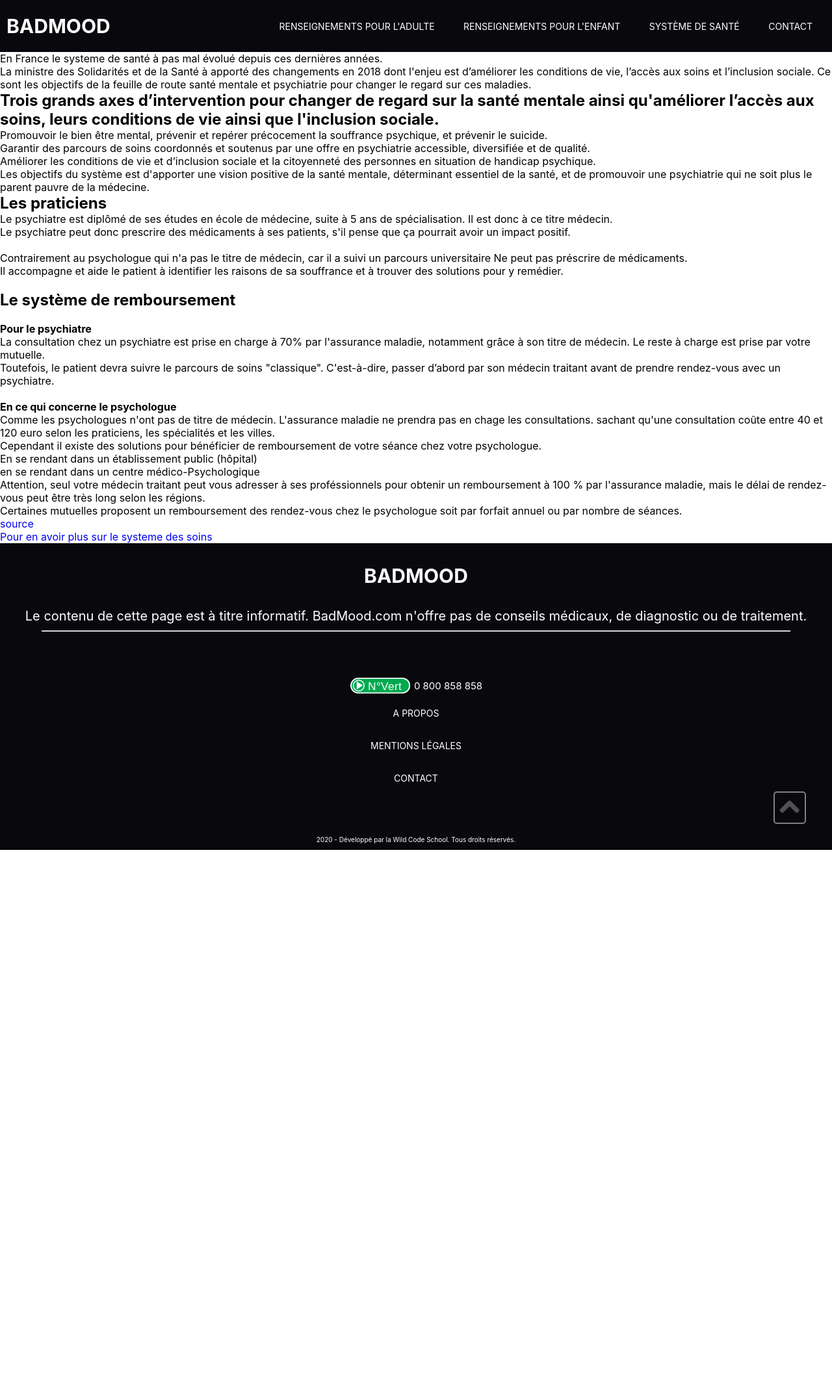
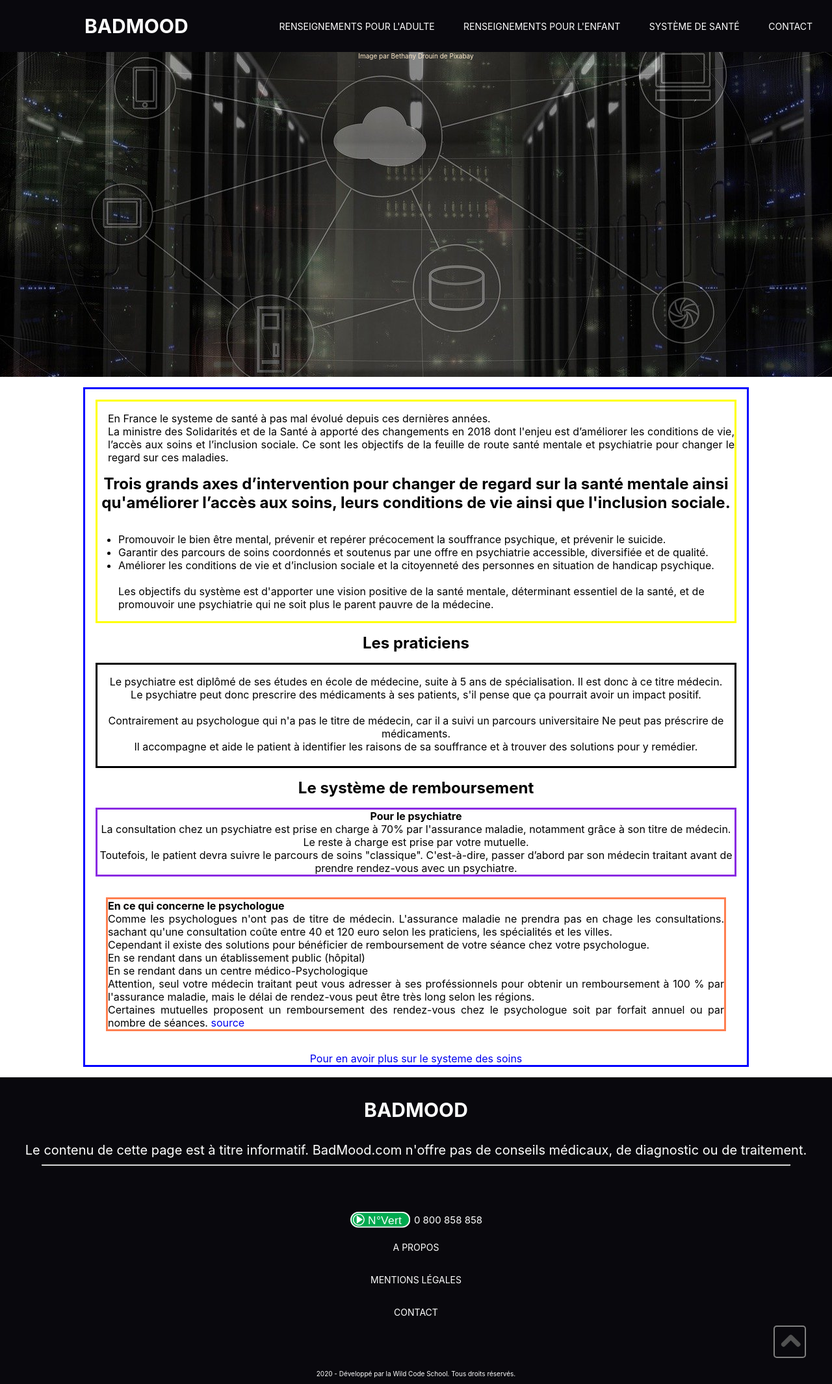
Before and after one commit to FranciscoKevin/Badmood, a PHP site: page /page_infoSysteme.php in a window 1280 px wide. Shown: the whole page at 65% size. Before the commit the page ends 1308 px from the top, so only its background shows below. Run offline with PHP 8.4, Linux system fonts and the light colour scheme; some libraries are stand-ins or nearby versions.

Commit message:
css info système

```diff
--- /dev/null
+++ b/infoSysteme.css
@@ -0,0 +1,107 @@
+body {
+    display: inline-flex;
+    flex-direction: column;
+    justify-content: center;
+    align-items: center;
+    text-align: center;
+    width: 100%;
+
+}
+/* Photo haut */
+.photoSystemeTop {
+    background-image: url('./img/systemeSante.jpg');
+    background-size: cover;
+    background-repeat: no-repeat;
+    background-position: center;
+    display: flex;
+    flex-direction: column-reverse;
+    justify-content: right;
+    align-items: flex-end;
+    width: 100%;
+    height: 500px;
+}
+
+.mentionPhotoSysteme {
+    width: 100%;
+    height: 100%;
+    color: blanchedalmond;
+    margin-bottom: 0px;
+    font-size: 10px;
+}
+
+/* box contenu */
+.littleBody {
+    display: inline-block;
+    flex-direction: column;
+    justify-content: center;
+    align-items: center;
+    width: 80%;
+    margin: 1em;
+    border: solid blue;
+}
+
+.introductionSysteme {
+    display: inline-flex;
+    flex-direction: column;
+    justify-content: center;
+    align-items: center;
+    text-align: justify;
+    margin: 1em;
+    border: solid yellow;
+}
+
+.intro {
+    text-align: justify;
+    margin-top: 1em;
+    margin-left: 1em;
+}
+
+.titreIntro {
+    justify-content: center;
+    text-align: center;
+    margin: 1em;
+    width: 100%;
+}
+
+.listIntro {
+    display: inline-block;
+    text-align: left;
+    margin-top: 1em;
+    margin-left: 2em;
+    margin-bottom: 1em;
+}
+
+.diffPro {
+    padding-top: 1em;
+    margin: 1em;
+    border: solid;
+}
+
+.psychiaRemb {
+    margin: 1em;
+    border: solid blueviolet;
+}
+
+.psychoRemb {
+    text-align: justify;
+    margin: 2em;
+    border: solid coral;
+}
+
+/* Format écran */
+@media (max-width: 800px) {
+    .littleBody {
+        width: 100%;
+        margin: 0em;
+    }
+
+    .introductionSysteme {
+        width: 100%;
+        margin: 0em;
+    }
+
+    .diffPro {
+        width: 100%;
+        margin: 0em;
+    }
+}
--- a/page_infoSysteme.php
+++ b/page_infoSysteme.php
@@ -7,6 +7,7 @@
     <link rel="stylesheet" href="header.css">
     <link rel="stylesheet" href="#">
     <link rel="stylesheet" href="footer.css">
+    <link rel="stylesheet" href="infoSysteme.css">
 
     <!-- Bibilotheque de logo svg par exemple pour le bouton menu sandwich-->
     <script src="https://kit.fontawesome.com/a076d05399.js"></script>
@@ -16,34 +17,46 @@
 
 <body>
     <?php include("header.php")?>
-        <section>
+    <section class="photoSystemeTop">
+            <p class="mentionPhotoSysteme">Image par Bethany Drouin de Pixabay</p>
+    </section>
+    <main class="littleBody">
+        <section class="introductionSysteme">
+            <div class="intro">
                 <p>En France le systeme de santé à pas mal évolué depuis ces dernières années.<br>La ministre des Solidarités et de la Santé à apporté des changements en 2018 dont l'enjeu est d’améliorer les conditions de vie, l’accès aux soins et l’inclusion sociale. Ce sont les objectifs de la feuille de route santé mentale et psychiatrie pour changer le regard sur ces maladies.</p>
-
+            </div>
+            <div class="titreIntro">
                 <h2>Trois grands axes d’intervention pour changer de regard sur la santé mentale ainsi qu'améliorer l’accès aux soins, leurs conditions de vie ainsi que l'inclusion sociale.</h2>
+            </div>
+            <div class="listIntro">
                 <ul>
                     <li>Promouvoir le bien être mental, prévenir et repérer précocement la souffrance psychique, et prévenir le suicide.</li>
                     <li>Garantir des parcours de soins coordonnés et soutenus par une offre en psychiatrie accessible, diversifiée et de qualité.</li>
                     <li>Améliorer les conditions de vie et d’inclusion sociale et la citoyenneté des personnes en situation de handicap psychique.</li>
-                </ul>
+                </ul><br>
                 <p>Les objectifs du système est d'apporter une vision positive de la santé mentale, déterminant essentiel de la santé, et de promouvoir une psychiatrie qui ne soit plus le parent pauvre de la médecine.</p>
+            </div>
         </section>
         <section>
             <h2>Les praticiens</h2>
+            <div class="diffPro">
                 <p>
                     Le psychiatre est diplômé de ses études en école de médecine, suite à 5 ans de spécialisation.
                     Il est donc à ce titre médecin.<br>
                     Le psychiatre peut donc prescrire des médicaments à ses patients, s'il pense que ça
-                        pourrait avoir un impact positif.<br><br>
-
+                    pourrait avoir un impact positif.
+                    <br><br>
                     Contrairement au psychologue qui n'a pas
                     le titre de médecin, car il a suivi un parcours universitaire
                     Ne peut pas préscrire de médicaments.<br>
                     Il accompagne et aide le patient à identifier les raisons de
                     sa souffrance et à trouver des solutions pour y remédier.
                 </p><br>
+           </div>
+        </section>
+        <section>
+           <h2>Le système de remboursement</h2>
             <div class="psychiaRemb">
-                    <h2>Le système de remboursement</h2>
-                    <br>
                 <h4>Pour le psychiatre</h4>
                 <p>
                     La consultation chez un psychiatre est prise en charge à 70% par l'assurance maladie, notamment grâce
@@ -54,7 +67,6 @@
                     rendez-vous avec un psychiatre.
                 </p>
             </div>
-                <br>
             <div class="psychoRemb">
                 <h4>En ce qui concerne le psychologue</h4>
                 <p>
@@ -65,22 +77,20 @@
                     <br>
                     Cependant il existe des solutions pour bénéficier de remboursement
                     de votre séance chez votre psychologue.
-                        <ul>
-                            <li>En se rendant dans un établissement public (hôpital)</li>
-                            <li>en se rendant dans un centre médico-Psychologique</li>
-                        </ul>
+                    <br>En se rendant dans un établissement public (hôpital)
+                    <br>En se rendant dans un centre médico-Psychologique<br>
                     Attention, seul votre médecin traitant peut vous adresser à ses proféssionnels
                     pour obtenir un remboursement à 100 % par l'assurance maladie, mais le délai
                     de rendez-vous peut être très long selon les régions.
                     <br>
                     Certaines mutuelles proposent un remboursement des rendez-vous chez le psychologue
                     soit par forfait annuel ou par nombre de séances.
-                        <br>
                     <a href="https://www.aide-sociale.fr/psychologue-remboursement/">source</a>
                 </p>
             </div>
             <a href="https://www.aide-sociale.fr/psychologue-remboursement/">Pour en avoir plus sur le systeme des soins</a>
         </section>
+    </main>
     <?php include("footer.php")?>
     </body>
 </html>
```
Also changed, not shown: img/systemeSante.jpg (added). Lines whose indentation alone changed are shown as unchanged.
